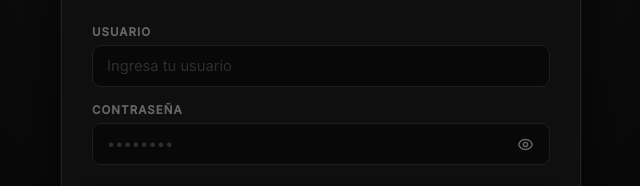
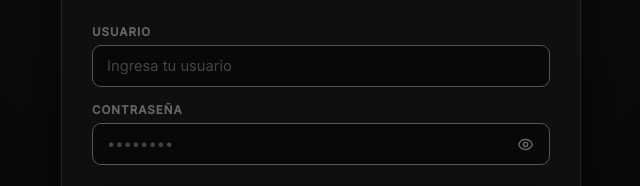
Before and after one commit to jxenterprise/formulario_JX, a website: page private/login.html in a window 1280 px wide. Shown: the part 369-555 px from the top of the page, 319-959 px from the left. Drawn offline with Linux system fonts and the light colour scheme.

Commit message:
fix: zona horaria Colombia + borde plateado inputs

```diff
--- a/public/style.css
+++ b/public/style.css
@@ -96,14 +96,14 @@ label {
 }
 
 input {
-  background: #080808; border: 1px solid #1e1e1e; border-radius: 9px;
+  background: #080808; border: 1px solid #555; border-radius: 9px;
   padding: 11px 14px; font-size: 0.92rem; color: var(--texto);
   outline: none; transition: border-color 0.2s, box-shadow 0.2s;
   width: 100%; font-family: "Inter", system-ui, sans-serif;
   -webkit-appearance: none; appearance: none;
 }
-input::placeholder { color: #2e2e2e; }
-input:focus { border-color: #444; box-shadow: 0 0 0 3px rgba(180,180,180,0.06); }
+input::placeholder { color: #444; }
+input:focus { border-color: var(--plata); box-shadow: 0 0 0 3px rgba(200,200,200,0.08); }
 input.invalido { border-color: var(--error); box-shadow: 0 0 0 3px rgba(255,79,79,0.08); }
 /* Evita el fondo azul del autofill en Chrome */
 input:-webkit-autofill {
--- a/server.js
+++ b/server.js
@@ -94,7 +94,7 @@ app.post("/api/registros", async (req, res) => {
     const nuevo = new Registro({
       nombre, apellido, correo, telefono, documento,
       edad: Number(edad),
-      fecha: new Date().toLocaleString("es-CO"),
+      fecha: new Date().toLocaleString("es-CO", { timeZone: "America/Bogota" }),
     });
 
     await nuevo.save();
```
